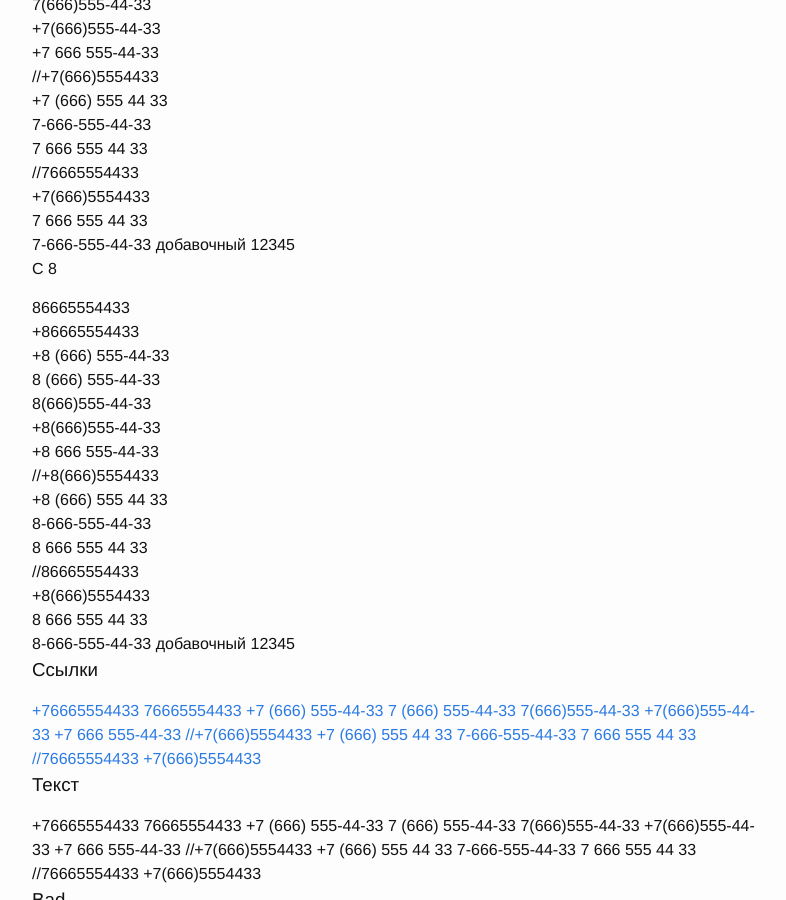
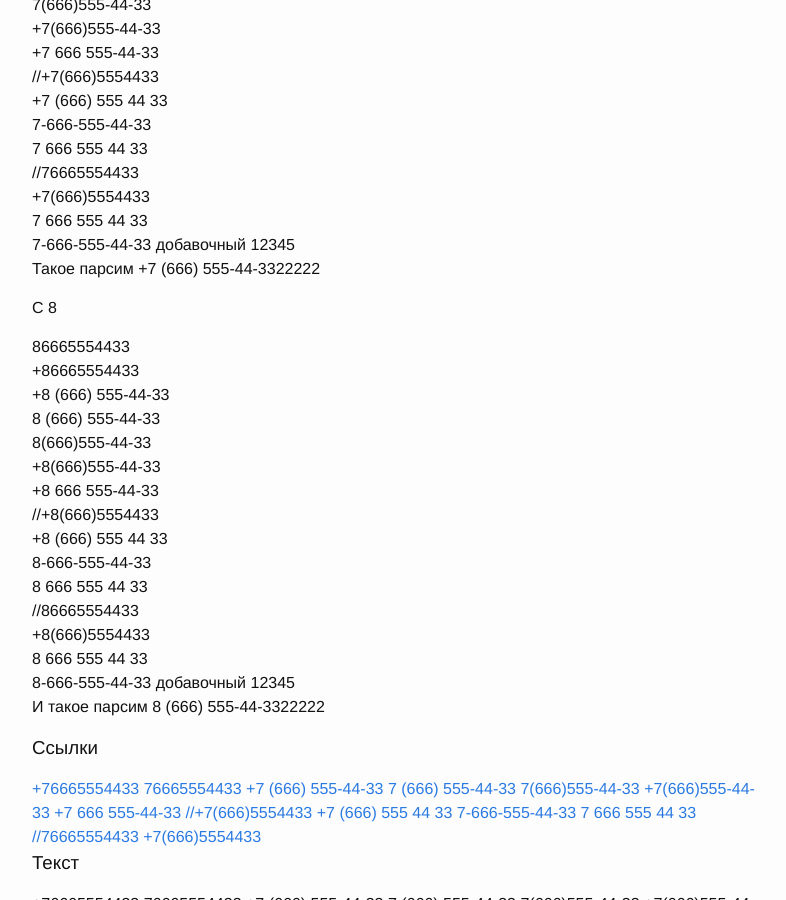
Before and after one commit to ddspb/ddspb.github.io, a Jekyll site: the page built from index.html, in a window 1280 px wide and 900 px high, scrolled down 4278 px. Shown: the whole window, without its empty margins (238-1024 px from the left). Built offline with Jekyll 4.4.1, drawn with Linux system fonts in a browser that asks for light colours.

Commit message:
Update index.html

```diff
--- a/index.html
+++ b/index.html
@@ -350,6 +350,7 @@ layout: default
       <div>+7(666)5554433</div>
       <div>7&nbsp;666&nbsp;555&nbsp;44&nbsp;33</div>
       <div>7-666-555-44-33 добавочный 12345</div>
+      <p>Такое парсим <span>+7 (666) 555-44-3322222</span></p>
 
       <p>С 8</p>
       <div>86665554433</div>
@@ -367,6 +368,7 @@ layout: default
       <div>+8(666)5554433</div>
       <div>8&nbsp;666&nbsp;555&nbsp;44&nbsp;33</div>
       <div>8-666-555-44-33 добавочный 12345</div>
+      <p>И такое парсим <span>8 (666) 555-44-3322222</span></p>
     </div>
         <div>
       <h3>Ссылки</h3>
```
